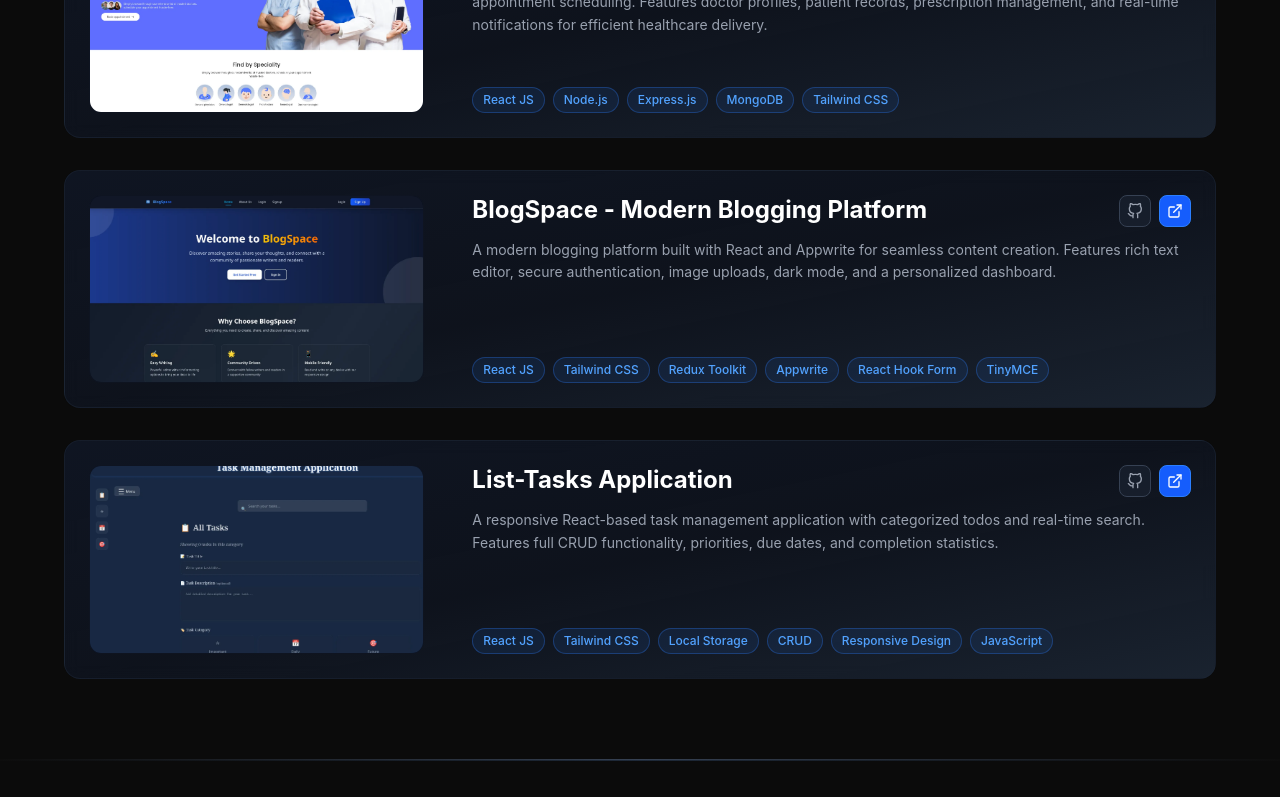
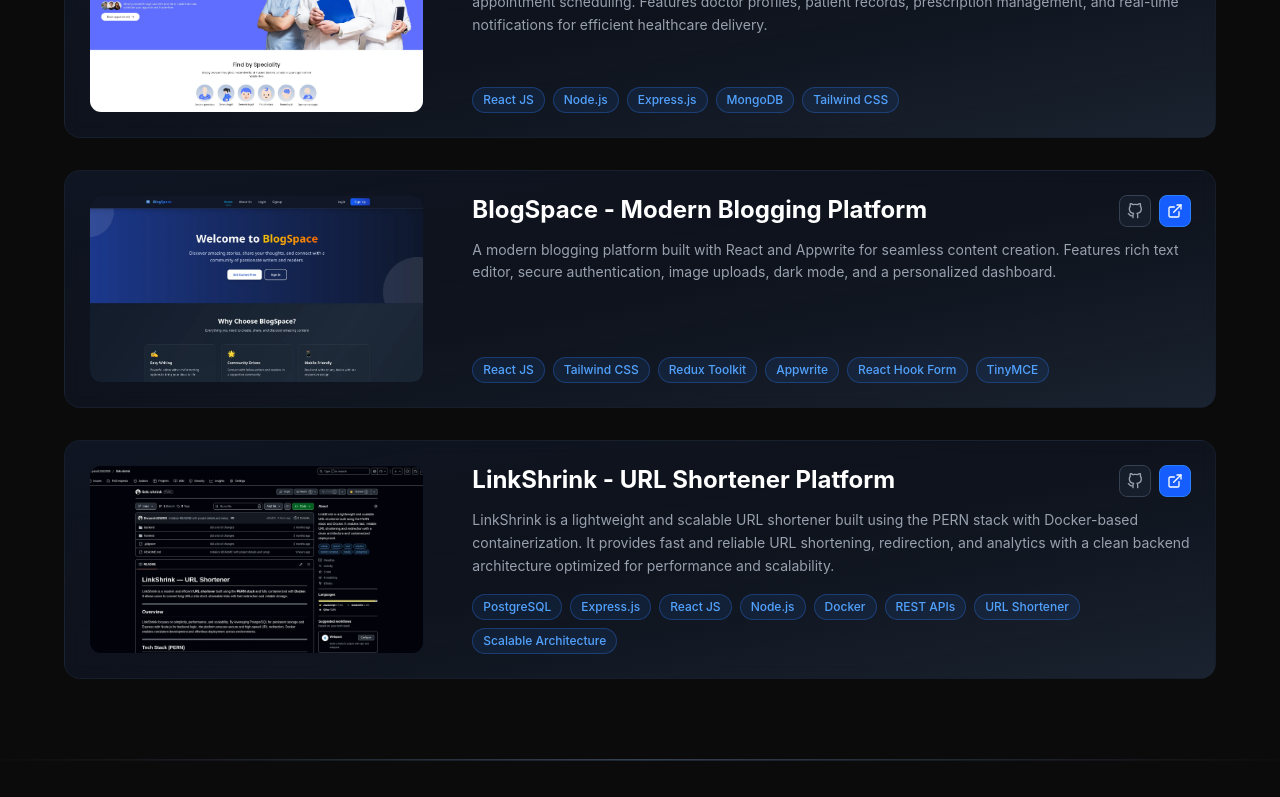
Before and after one commit to Divyansh1552005/Divyansh-portfolio, a React (Vite) app: page / in a window 1280 px wide. Shown: the part 2000-2797 px from the top of the page. Built offline with nearby package versions, Linux system fonts and the light colour scheme.

Commit message:
updated education layout, added newer projects

```diff
--- a/index.html
+++ b/index.html
@@ -59,8 +59,8 @@
         <link rel="apple-touch-icon" href="/favicon.ico" />
 
     <!-- Favicon -->
-    <link rel="icon" type="image/png" href="./public/favicon.webp" />
-    <link rel="apple-touch-icon" href="./public/favicon.webp" />
+    <link rel="icon" type="image/png" href="./favicon.webp" />
+    <link rel="apple-touch-icon" href="./favicon.webp" />
 
         <!-- Structured Data for Google -->
         <script type="application/ld+json">
--- a/src/components/Education/Education.jsx
+++ b/src/components/Education/Education.jsx
@@ -1,8 +1,18 @@
-import React from "react";
+import React, { useState } from "react";
+import { motion, AnimatePresence } from "framer-motion";
+import { FiChevronDown, FiChevronUp } from "react-icons/fi";
 import { education } from "../../constants";
-import { motion } from "framer-motion";
 
 const Education = () => {
+  // Set all education items as collapsed by default
+  const [expandedIds, setExpandedIds] = useState([]);
+
+  const toggleExpand = (id) => {
+    setExpandedIds((prev) =>
+      prev.includes(id) ? prev.filter((expId) => expId !== id) : [...prev, id],
+    );
+  };
+
   return (
     <>
       <div className="w-full h-px bg-gradient-to-r from-transparent via-gray-800 to-transparent"></div>
@@ -35,47 +45,85 @@ const Education = () => {
             />
           </motion.div>
 
-          {/* Education List */}
-          <div className="space-y-8">
+          {/* Education Cards */}
+          <div className="space-y-4">
             {[...education].reverse().map((edu, index) => (
+              <React.Fragment key={edu.id}>
                 <motion.div
-                key={edu.id}
                   initial={{ opacity: 0, y: 20 }}
                   whileInView={{ opacity: 1, y: 0 }}
                   transition={{ duration: 0.5, delay: index * 0.1 }}
                   viewport={{ once: true, amount: 0.2 }}
                   className="group"
                 >
-                <div className="flex gap-4 sm:gap-6">
+                  {/* Main Card */}
+                  <div
+                    onClick={() => toggleExpand(edu.id)}
+                    className="cursor-pointer py-6 px-4 sm:px-6 hover:bg-gray-900/30 transition-all duration-300 rounded-lg border border-gray-800/50 hover:border-gray-700 hover:shadow-lg hover:shadow-blue-500/5"
+                    role="button"
+                    aria-expanded={expandedIds.includes(edu.id)}
+                    tabIndex={0}
+                    onKeyDown={(e) => {
+                      if (e.key === "Enter" || e.key === " ") {
+                        e.preventDefault();
+                        toggleExpand(edu.id);
+                      }
+                    }}
+                  >
+                    <div className="flex items-start gap-4 sm:gap-6">
                       {/* School Logo */}
-                  <div className="flex-shrink-0 w-12 h-12 sm:w-14 sm:h-14 rounded-full bg-white flex items-center justify-center p-2">
+                      <div className="flex-shrink-0 w-12 h-12 sm:w-14 sm:h-14">
                         <img
                           src={edu.img}
                           alt={`${edu.school} logo`}
-                      className="w-full h-full object-contain"
+                          className="w-full h-full object-cover rounded-full"
                           loading="lazy"
                         />
                       </div>
 
                       {/* Content */}
-                  <div className="flex-1 min-w-0">
-                    {/* Title and Date */}
-                    <div className="flex flex-col sm:flex-row sm:items-start sm:justify-between gap-1 sm:gap-4 mb-2">
-                      <div className="flex-1 min-w-0">
-                        <h3 className="text-base sm:text-lg font-bold text-white">
+                      <div className="flex-grow min-w-0">
+                        <div className="flex flex-col sm:flex-row sm:items-start sm:justify-between gap-2 sm:gap-4">
+                          <div className="flex-grow min-w-0">
+                            {/* School Name / Degree */}
+                            <h3 className="text-base sm:text-lg lg:text-xl font-bold text-white">
+                              {edu.school}
+                            </h3>
+                            <p className="text-sm sm:text-base text-gray-500 font-normal mt-1">
                               {edu.degree}
-                        </h3>
-                        <p className="text-sm text-gray-400 font-medium">
-                          {edu.school}
                             </p>
                           </div>
+
+                          {/* Date & Chevron */}
+                          <div className="flex items-center gap-3 flex-shrink-0 justify-between sm:justify-start">
                             <span className="text-xs sm:text-sm text-gray-500 font-medium whitespace-nowrap">
                               {edu.date}
                             </span>
+                            <div className="text-gray-500 group-hover:text-gray-400 transition-colors duration-300">
+                              {expandedIds.includes(edu.id) ? (
+                                <FiChevronUp size={20} />
+                              ) : (
+                                <FiChevronDown size={20} />
+                              )}
+                            </div>
+                          </div>
+                        </div>
+                      </div>
                     </div>
 
+                    {/* Expanded Content */}
+                    <AnimatePresence>
+                      {expandedIds.includes(edu.id) && (
+                        <motion.div
+                          initial={{ height: 0, opacity: 0 }}
+                          animate={{ height: "auto", opacity: 1 }}
+                          exit={{ height: 0, opacity: 0 }}
+                          transition={{ duration: 0.3, ease: "easeInOut" }}
+                          className="overflow-hidden"
+                        >
+                          <div className="mt-6 ml-0 sm:ml-20 space-y-4">
                             {/* Grade */}
-                    <p className="text-xs sm:text-sm text-gray-500 mb-2">
+                            <p className="text-xs sm:text-sm text-gray-500">
                               Grade:{" "}
                               <span className="text-blue-400 font-medium">
                                 {edu.grade}
@@ -98,13 +146,12 @@ const Education = () => {
                                 ))}
                             </ul>
                           </div>
+                        </motion.div>
+                      )}
+                    </AnimatePresence>
                   </div>
-
-                {/* Divider */}
-                {index < education.length - 1 && (
-                  <div className="mt-8 h-px bg-gradient-to-r from-transparent via-gray-800 to-transparent"></div>
-                )}
                 </motion.div>
+              </React.Fragment>
             ))}
           </div>
         </div>
--- a/src/constants.js
+++ b/src/constants.js
@@ -51,6 +51,8 @@ import pdfToolkitLogo from "./assets/work_logo/pdf-toolkit.webp";
 import todoAppLogo from "./assets/work_logo/todo_app.webp";
 import ticmepng from "./assets/work_logo/tickme.webp";
 import blogspace from "./assets/work_logo/blogspace.webp";
+import linkshrinklogo from "./assets/work_logo/linkshrinklogo.webp";
+import querynestlogo from "./assets/work_logo/querynestlogo.webp";
 
 export const SkillsInfo = [
   {
@@ -326,6 +328,67 @@ export const projects = [
 
   {
     id: 2,
+    title: "QueryNest - RAG-Based QnA Platform",
+    category: "genai",
+    description:
+      "QueryNest is a FAISS-first Retrieval-Augmented Generation platform supporting QnA over websites, YouTube videos, and documents. Designed as a modular CLI-first system with future web and extension support, it focuses on efficient retrieval, clean architecture, and scalable GenAI workflows.",
+    image: querynestlogo,
+    tags: [
+      "Python",
+      "FAISS",
+      "RAG",
+      "LangChain",
+      "Gemini API",
+      "CLI Tool",
+      "Vector Search",
+      "GenAI",
+    ],
+    github: "https://github.com/Divyansh1552005/QueryNest",
+    webapp: "https://github.com/Divyansh1552005/QueryNest",
+  },
+
+  {
+    id: 3,
+    title: "LawBridge – AI Legal Chatbot",
+    category: "genai",
+    description:
+      "AI-powered legal chatbot for context-aware legal assistance integrated into LawBridge. Retains conversation context and securely stores chat history for coherent multi-turn interactions. Built using modern NLP for intelligent legal search and accurate information retrieval.",
+    image: lawbridgechatbotlogo,
+    tags: [
+      "Python",
+      "FastAPI",
+      "Gemini",
+      "Embeddings",
+      "Pinecone",
+      "Context Management",
+      "Conversation History",
+      "REST APIs",
+    ],
+    github: "https://github.com/Divyansh1552005/Law_Bridge_Application",
+    webapp: "https://github.com/Divyansh1552005/Law_Bridge_Application",
+  },
+
+  {
+    id: 4,
+    title: "YouTube Video Chat (RAG)",
+    category: "genai",
+    description:
+      "AI-powered application for interactive Q&A with YouTube videos using transcript analysis. Implements RAG with FAISS vector search and Gemini AI for accurate, context-aware responses.",
+    image: ytrag,
+    tags: [
+      "Python",
+      "LangChain",
+      "FAISS",
+      "RAG",
+      "Gemini API",
+      "YouTube Transcript API",
+    ],
+    github: "https://github.com/Divyansh1552005/YoutubeVideo_Chat",
+    webapp: "https://github.com/Divyansh1552005/YoutubeVideo_Chat",
+  },
+
+  {
+    id: 5,
     title: "Medibot - AI Medical Chatbot (RAG)",
     category: "genai",
     description:
@@ -347,7 +410,7 @@ export const projects = [
   },
 
   {
-    id: 3,
+    id: 6,
     title: "BlogSpace - Modern Blogging Platform",
     category: "webdev",
     description:
@@ -366,7 +429,7 @@ export const projects = [
   },
 
   {
-    id: 4,
+    id: 7,
     title: "Pdf Img Toolkit",
     category: "misc",
     description:
@@ -384,27 +447,7 @@ export const projects = [
   },
 
   {
-    id: 5,
-    title: "List-Tasks Application",
-    category: "webdev",
-    description:
-      "A responsive React-based task management application with categorized todos and real-time search. Features full CRUD functionality, priorities, due dates, and completion statistics.",
-    image: todoAppLogo,
-    tags: [
-      "React JS",
-      "Tailwind CSS",
-      "Local Storage",
-      "CRUD",
-      "Responsive Design",
-      "JavaScript",
-    ],
-    github:
-      "https://github.com/Divyansh1552005/React_Beginner_Projects/tree/main/10TodoApp",
-    webapp: "https://listtasks.vercel.app/",
-  },
-
-  {
-    id: 6,
+    id: 8,
     title: "TickMe - Task Manager Extension",
     category: "misc",
     description:
@@ -423,54 +466,24 @@ export const projects = [
   },
 
   {
-    id: 7,
-    title: "YouTube Video Chat (RAG)",
-    category: "genai",
+    id: 9,
+    title: "LinkShrink - URL Shortener Platform",
+    category: "webdev",
     description:
-      "AI-powered application for interactive Q&A with YouTube videos using transcript analysis. Implements RAG with FAISS vector search and Gemini AI for accurate, context-aware responses.",
-    image: ytrag,
+      "LinkShrink is a lightweight and scalable URL shortener built using the PERN stack with Docker-based containerization. It provides fast and reliable URL shortening, redirection, and analytics with a clean backend architecture optimized for performance and scalability.",
+    image: linkshrinklogo,
     tags: [
-      "Python",
-      "LangChain",
-      "FAISS",
-      "RAG",
-      "Gemini API",
-      "YouTube Transcript API",
+      "PostgreSQL",
+      "Express.js",
+      "React JS",
+      "Node.js",
+      "Docker",
+      "REST APIs",
+      "URL Shortener",
+      "Scalable Architecture",
     ],
-    github: "https://github.com/Divyansh1552005/YoutubeVideo_Chat",
-    webapp: "https://github.com/Divyansh1552005/YoutubeVideo_Chat",
-  },
-
-  {
-    id: 8,
-    title: "YT Chat - Multi-Source QnA Platform",
-    category: "genai",
-    description:
-      "A multi-source AI-powered QnA platform supporting website pages, YouTube videos, and PDF documents. Uses Retrieval-Augmented Generation with vector search for accurate, context-aware responses across different content sources.",
-    image: ytrag,
-    tags: ["React JS", "FastAPI", "RAG", "LangChain", "Vector Database"],
-    github: "#",
-    webapp: "#",
-  },
-  {
-    id: 9,
-    title: "LawBridge – AI Legal Chatbot",
-    category: "genai",
-    description:
-      "AI-powered legal chatbot for context-aware legal assistance integrated into LawBridge. Retains conversation context and securely stores chat history for coherent multi-turn interactions. Built using modern NLP for intelligent legal search and accurate information retrieval.",
-    image: lawbridgechatbotlogo,
-    tags: [
-      "Python",
-      "FastAPI",
-      "Gemini",
-      "Embeddings",
-      "Pinecone",
-      "Context Management",
-      "Conversation History",
-      "REST APIs",
-    ],
-    github: "https://github.com/Divyansh1552005/Law_Bridge_Application",
-    webapp: "https://github.com/Divyansh1552005/Law_Bridge_Application",
+    github: "https://github.com/Divyansh1552005/link-shrink",
+    webapp: "https://github.com/Divyansh1552005/link-shrink",
   },
 ];
 
```
Also changed, not shown: src/assets/work_logo/linkshrinklogo.webp (added), src/assets/work_logo/querynestlogo.webp (added). Lines whose indentation alone changed are shown as unchanged.
